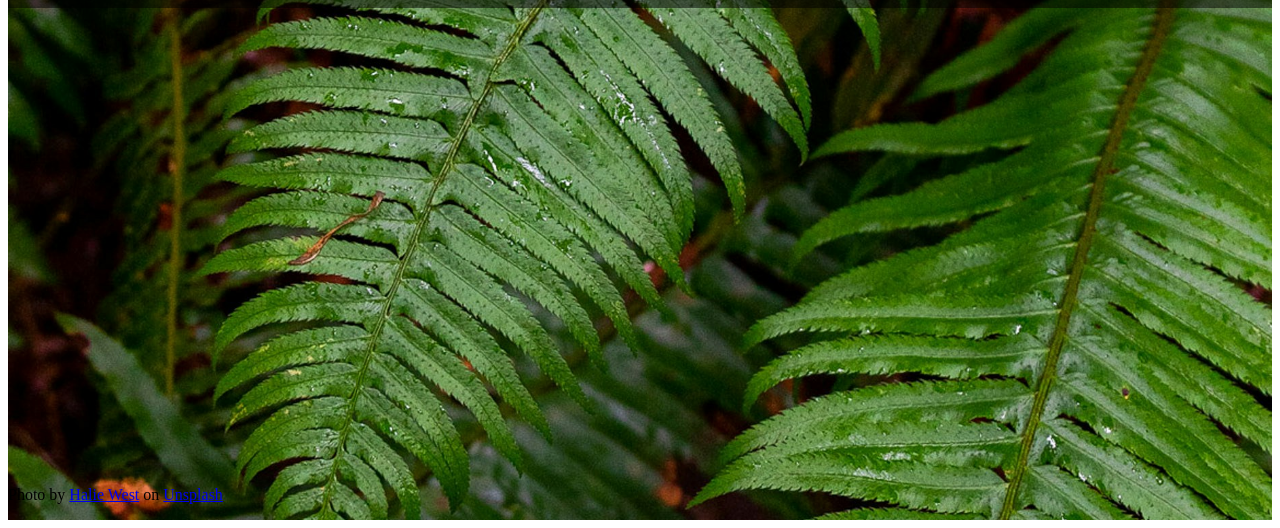
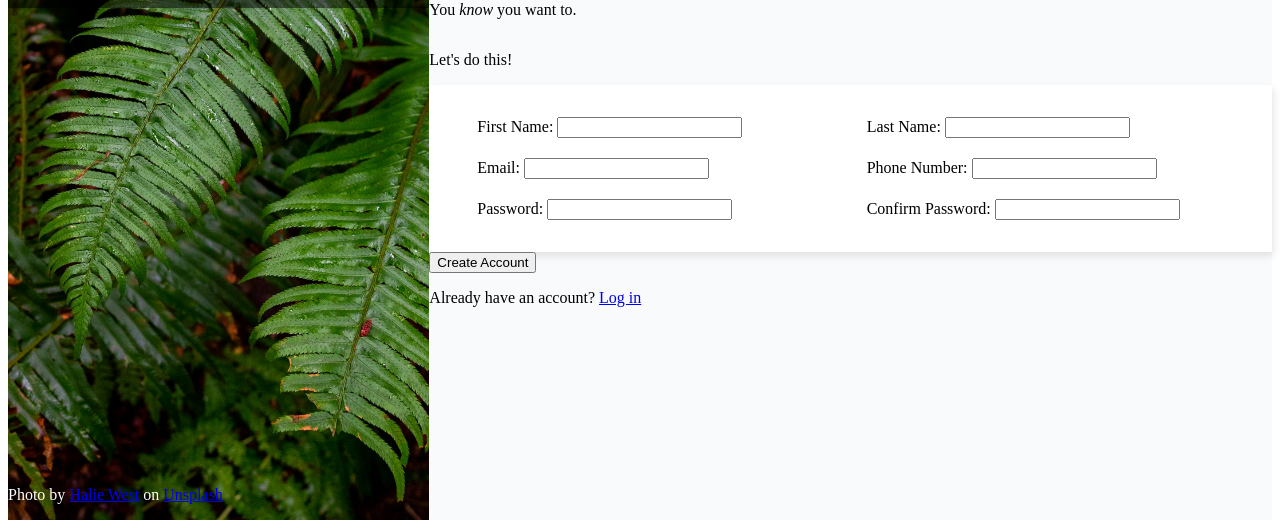
Before and after one commit to Shadebriar/Sign-Up-Form, a plain HTML site: page index.html in a window 1280 px wide. Shown: the part 288-816 px from the top of the page. Drawn offline with Linux system fonts and the light colour scheme.

Commit message:
Added main content, form, and footer to HTML, then stylized each in CSS.

```diff
--- a/index.html
+++ b/index.html
@@ -8,12 +8,61 @@
 </head>
 <body>
 
-    <div class = "sidebar">
+<div class = "sidebar">
     <div class = "logo-container">
         <img src = "images/odin.png" alt = "odin logo">
         <h1>ODIN</h1>
     </div>
-    <p class="photo-credit">Photo by <a href="https://unsplash.com">Halie West</a> on <a href="https://unsplash.com">Unsplash</a></p>
+    <p class="photo-credit">Photo by <a href="https://unsplash.com/photos/green-leaf-plant-in-close-up-photography-25xggax4bSA">Halie West</a> on <a href="https://unsplash.com">Unsplash</a></p>
+</div>
+
+<div class = "main-content">
+    <div class = "header">
+        <p>This is not a real online service! You know you need something like this in your life to help you realize your deepest dreams.</p>
+        <p>Sign up now to get started.</p>
+
+        <p>You <em>know</em> you want to.</p>
+    </div>
+
+        <p>Let's do this!</p>
+    <form action="example.com/path" method="post">
+
+       <div class = "form_group1">
+            <label for="first_name">First Name:</label>
+            <input type="text" id="first_name">
+        </div>
+
+        <div class = "form_group2">
+            <label for="last_name">Last Name:</label>
+            <input type="text" id="last_name">
+        </div>
+
+        <div class = "form_group3">
+            <label for="email">Email:</label>
+            <input type="email" id="email">
+        </div>
+
+        <div class = "form_group4">
+            <label for="phone_number">Phone Number:</label>
+            <input type="tel" id="phone_number">
+        </div>
+
+        <div class = "form_group5">
+            <label for="password">Password:</label>
+            <input type="password" id="password">
+        </div>
+
+        <div class = "form_group6">
+            <label for="confirm_password">Confirm Password:</label>
+            <input type="password" id="confirm_password">
+        </div>
+    </form>
+
+    <div class="form-footer">
+        <button type="submit">Create Account</button>
+        <p>Already have an account? <a href="#">Log in</a></p>
+    </div>
+
 </div>
 </body>
 </html>
--- a/styles.css
+++ b/styles.css
@@ -9,10 +9,14 @@ body {
     background-repeat: no-repeat;
     height: 100vh;
     width: 100%;
+    display: flex;
     flex: 1;
-    display: flex;
     flex-direction: column;
     justify-content: space-between;
+}
+
+.sidebar p {
+    color: white;
 }
 
 .logo-container img {
@@ -32,3 +36,20 @@ body {
 h1 {
     color: white;
 }
+
+.main-content {
+    flex: 2;
+    background-color:#f9fafb;
+    display: flex;
+    flex-direction: column;
+    justify-content: center;
+}
+
+form {
+    display: grid;
+    grid-template-columns: 1fr 1fr;
+    gap: 1.25rem 2rem;
+    background-color: white;
+    padding: 2rem 3rem;
+    box-shadow: 2px 4px 8px rgba(0, 0, 0, 0.1);
+}
```
